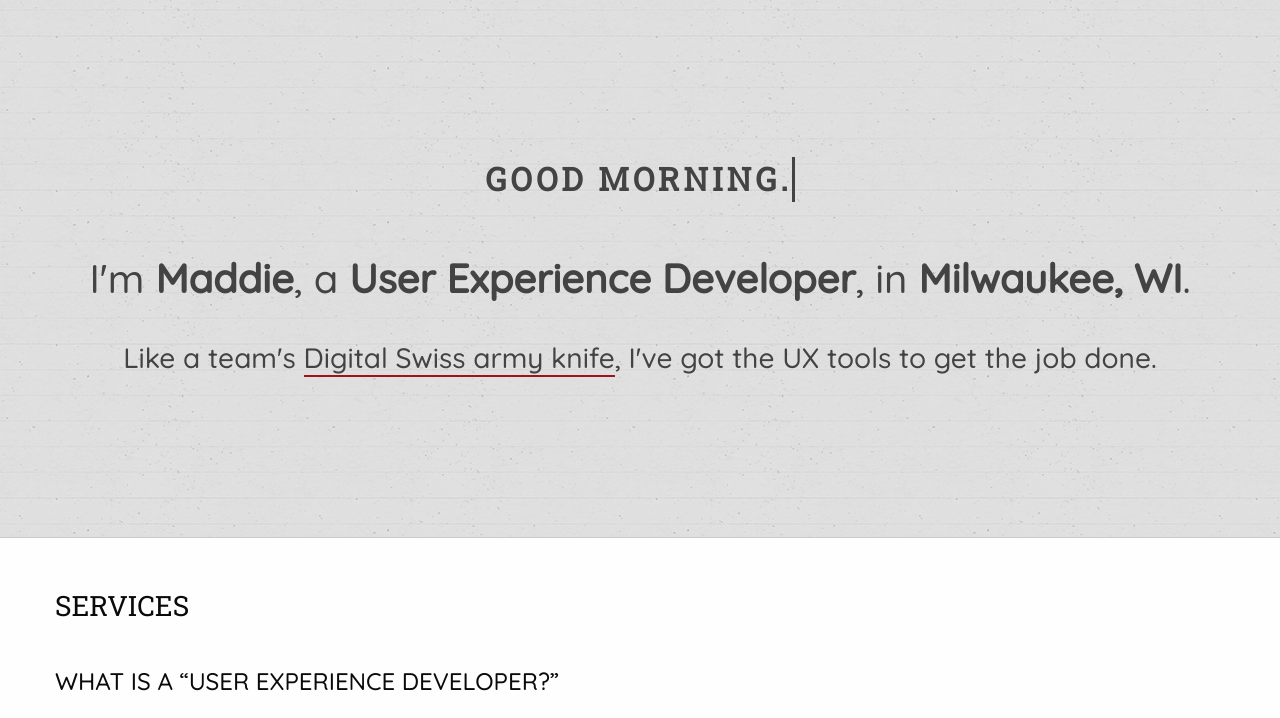
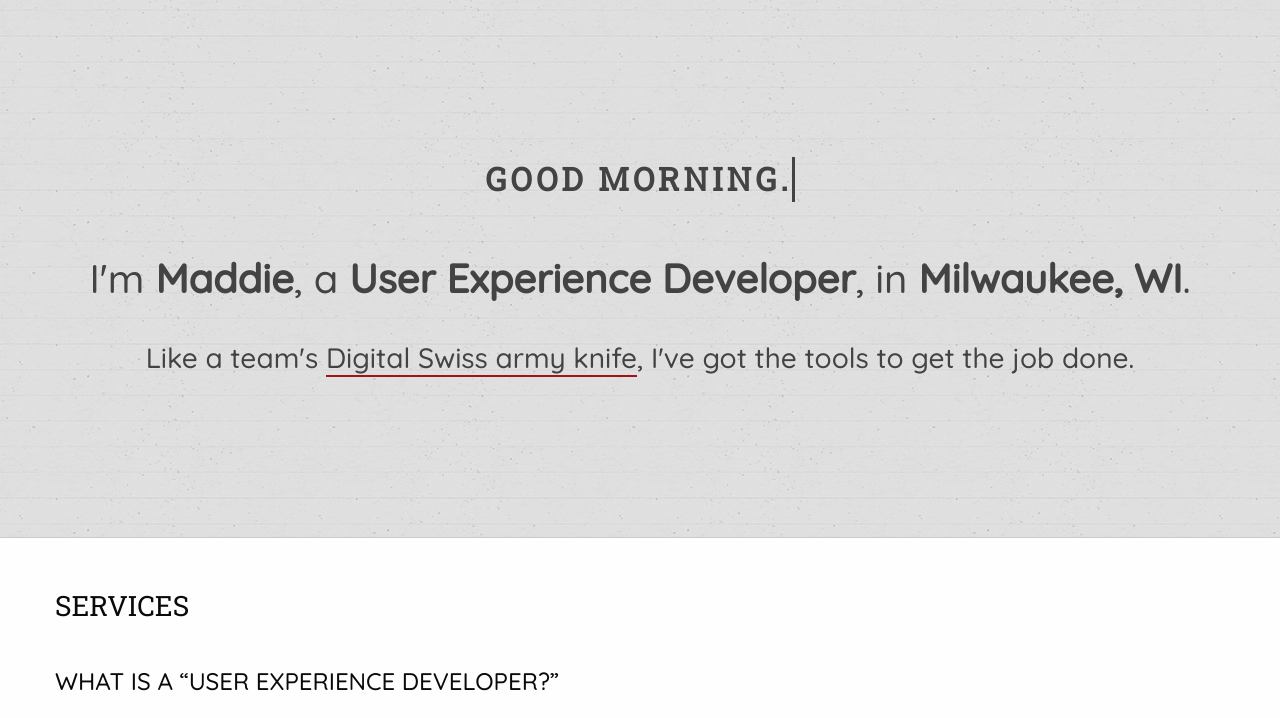
Before and after one commit to huebnema/MadisonHuebner, a website: page app/index.html in a window 1280 px wide. Shown: the part 67-785 px from the top of the page. Drawn offline with Linux system fonts and the light colour scheme.

Commit message:
Another content update

```diff
--- a/app/index.html
+++ b/app/index.html
@@ -54,7 +54,7 @@
                             <h1 id="greeting" class="Typewriter__Content Splash__Opener"></h1>
                         </div>
                         <h1 class="Splash__Title">I'm <strong>Maddie</strong>, a <strong>User Experience Developer</strong>, in <strong>Milwaukee, WI</strong>.</h1>
-                        <h1 class="Splash__Subtitle">Like a team's <span class="AccentUnderline">Digital Swiss army knife</span>, I've got the UX tools to get the job done.</h1>
+                        <h1 class="Splash__Subtitle">Like a team's <span class="AccentUnderline">Digital Swiss army knife</span>, I've got the tools to get the job done.</h1>
                         <!--<p>.Design-Philosophy {-->
                             <!--display: flex; //Flexible-->
                             <!--opacity: 0; //Transparent-->
```
